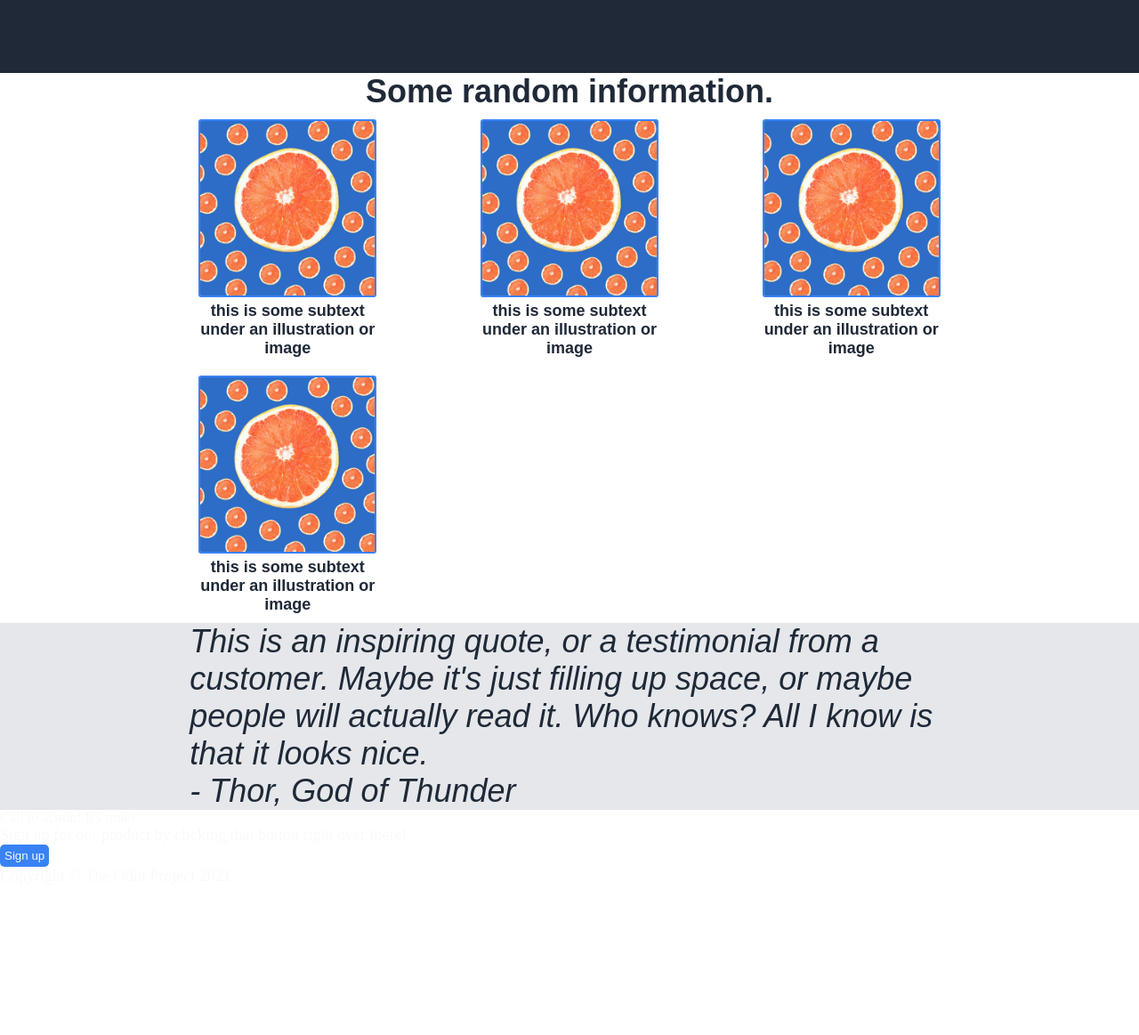
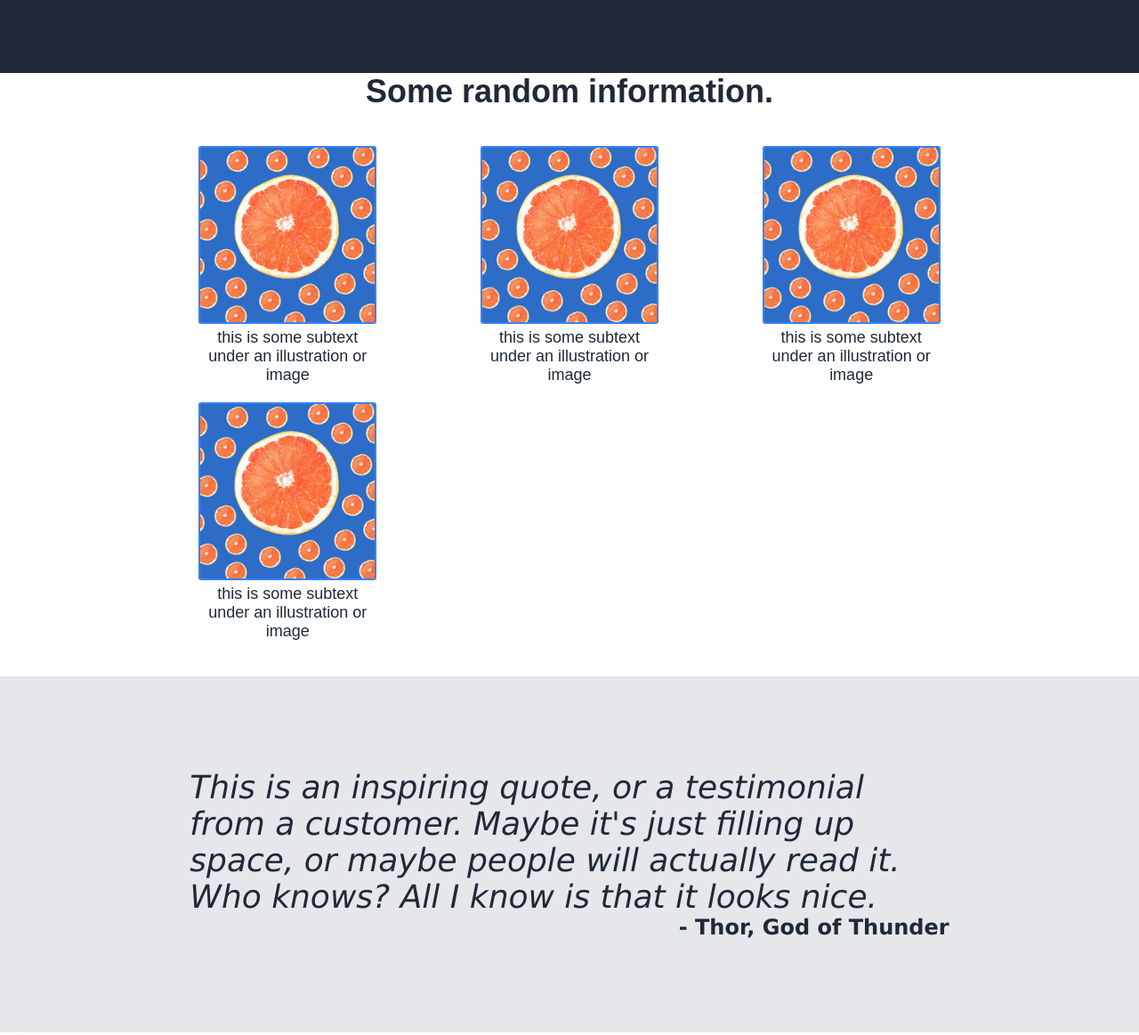
Before and after one commit to BobbyDaFish/landing-page-assignment, a plain HTML site: page index.html in a window 1280 px wide. Shown: the part 587-1750 px from the top of the page at 89% size. Before the commit the page ends 1582 px from the top, so only its background shows below. Drawn offline with Linux system fonts and the light colour scheme.

Commit message:
Clean up styles and add remaining styles to quote
Cleaned up some of the existing styles in the cards section, and added
more detailed styling to the quote section. For some reason it doesn't
want to respect lighter font weights, so I chose a lighter font.

Added minimum height to sections to created desired spacing.

```diff
--- a/index.html
+++ b/index.html
@@ -59,11 +59,8 @@
     <div class="cont quote">
         <div class="side-spacer"></div>
         <div class="quote-cont">
-            <div>
                 This is an inspiring quote, or a testimonial from a customer. Maybe it's just filling up space, or maybe people will actually read it. Who knows? All I know is that it looks nice.
                 <div id="quote-source">- Thor, God of Thunder</div>
-            </div>
-
         </div>
         <div class="side-spacer"></div>
     </div>
--- a/style.css
+++ b/style.css
@@ -35,7 +35,7 @@ button{
     display: flex;
 }
 .side-spacer{
-    flex: 1;
+    flex: 1 3 auto;
 }
 .header{
     flex: 4;
@@ -81,24 +81,30 @@ button{
 }
 
 .main-cont{
+    display:flex;
+    flex-direction: column;
     flex: 4;
     font-size: 36px;
-    font-weight: bolder;
+    font-weight: 900;
     color: #1F2937;
     font-family: Arial, Helvetica, sans-serif;
     text-align: center;
     max-width: 1000px;
-    justify-content: space-between;
+    align-items: space-between;
+    justify-content: center;
+    min-height: 500px;
 }
 .card-cont{
     font-size: 18px;
+    font-weight: normal;
     color: #1F2937;
     display: flex;
     padding: 0px;
-    margin: 0px auto;
+    margin: 30px 0px;
     flex-wrap: wrap;
     max-width: 1000px;
     justify-content: space-between;
+
 }
 .card{
     width: 200px;
@@ -121,9 +127,18 @@ button{
     color: #1F2937;
     max-width: 1000px;
     font-size: 36px;
-    font-family: Arial, Helvetica, sans-serif;
+    font-family: Verdana, Geneva, Tahoma, sans-serif;
     font-style: italic;
-    font-weight: 100;
+    font-weight: lighter;
+    align-items: end;
+    justify-content: center;
+    min-height: 400px;
+}
+#quote-source{
+    font-weight:bold;
+    font-style: normal;
+    font-size: 24px;
+
 }
 
 .cta-cont{
```
